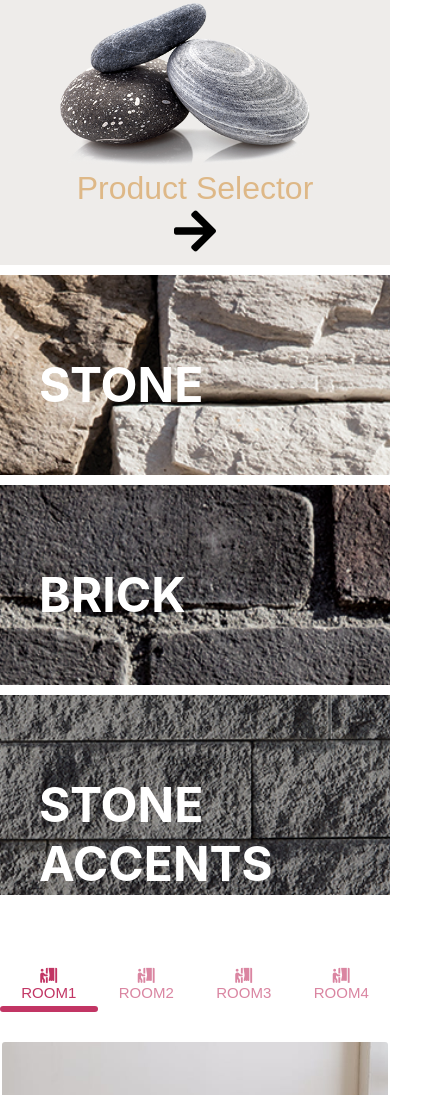
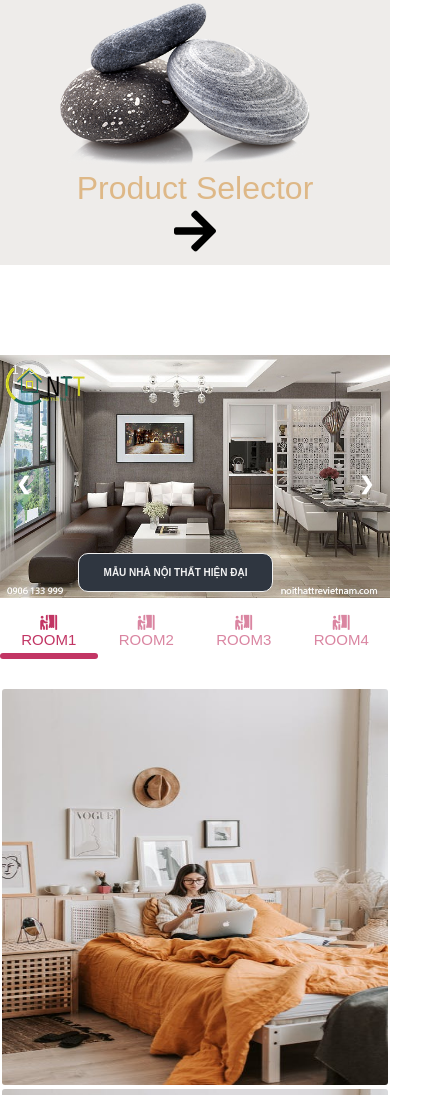
Before and after one commit to khainguyen2701/codeHTML, a plain HTML site: page index.html in a window 390 px wide. Shown: the part 1099-2194 px from the top of the page, 429 px wide, since content can reach past the window. Drawn offline with nearby package versions, Linux system fonts and the light colour scheme.

Commit message:
Update slide 08/07/2021

```diff
--- a/css/style.css
+++ b/css/style.css
@@ -4,8 +4,6 @@
     box-sizing: border-box;
 }
 body{
-    overflow-x: hidden;
-
     font-family: "Poppins", sans-serif;
 }
 
@@ -78,6 +76,7 @@ header .icon{
     background-color: #34495e;
     background-size: cover;
     height: 140vh;
+    overflow: hidden;
 }
 .text_tile_content{
     position: relative;
@@ -134,54 +133,81 @@ header .icon{
 .btnLeft_selector_stone i{
     font-size: 5rem;
 }
-.stone_seletor{
 
 
-    background: rgba(255, 252, 252, 0.9);
-    background:url('../img/whitebarkv1.jpg') no-repeat;
-    background-size: cover;
+.slideshow-container {
+    max-width: 1000px;
     position: relative;
-    background-position: center center;
-    top: -80px;
-    transition: .9s;
-    z-index: 1;
-    height: 200px;
-    padding: 10px;
+    margin: auto;
+  }
+ /* ẩn hình ảnh cho phần tử slideshow */
+  .mySlides {
+    display: none;
+  }
+ /* thiết kế nút mũi tên*/
+  .prev, .next {
+    cursor: pointer;
+    position: absolute;
+    top: 50%;
+    width: auto;
+    margin-top: -22px;
+    padding: 16px;
+    color: white;
+    font-weight: bold;
+    font-size: 18px;
+    transition: 0.6s ease;
+    border-radius: 0 3px 3px 0;
+    user-select: none;
+  }
+ /* thiết kế nút mũi tên next nằm phía bên phải */
+  .next {
+    right: 0;
+    border-radius: 3px 0 0 3px;
+  }
+ /* hiệu ứng thay đổi background khi hover vào nút mũi tên*/
+  .prev:hover, .next:hover {
+    background-color: rgba(0,0,0,0.8);
+  }
+ /* Thiết lập style cho nội dung của mỗi phần tử slideshow */
+  .text {
+    color: #f2f2f2;
+    font-size: 15px;
+    padding: 8px 12px;
+    position: absolute;
+    bottom: 50%;
+    width: 40%;
+    text-align: center;
+    top: 93%;
+    left: 58%;
+    border: 1px solid;
+    background: #2f3640;
+    height: 6%;
+    border-radius:10px ;
+  }
+ /* Thiết lập style cho số hiển thị của phần tử */
+  .numbertext {
+    color: #f2f2f2;
+    font-size: 12px;
+    padding: 8px 12px;
+    position: absolute;
+    top: 0;
+  }
+  .fade {
+    -webkit-animation-name: fade;
+    -webkit-animation-duration: 1.5s;
+    animation-name: fade;
+    animation-duration: 1.5s;
+  }
+ @-webkit-keyframes fade {
+    from {opacity: .4}
+    to {opacity: 1}
+  }
+ @keyframes fade {
+    from {opacity: .4}
+    to {opacity: 1}
+  }
 
-}
-.stone_seletor .title_selector_stone_seletor,
-.brick_seletor .title_selector_brick_seletor,
-.stone_accents_seletor .title_selector_stone_accents_seletor{
-   position: absolute;
-   top: 40%;
-   left: 10%;
-   font-size: 2rem;
-   color: white;
-   font-weight: 900;
-   font-family: -apple-system, BlinkMacSystemFont, 'Segoe UI', Roboto, Oxygen, Ubuntu, Cantarell, 'Open Sans', 'Helvetica Neue', sans-serif;
-}
-.brick_seletor{
-    background: url('../img/ironsidev1-bg.jpg') no-repeat;
-    background-size: cover;
-    position: relative;
-    background-position: center center;
-    top: -70px;
-    transition: .9s;
-    z-index: 1;
-    height: 200px;
-    padding: 10px;
-}
-.stone_accents_seletor{
-    background: url('../img/stonaccents-ghosted.jpg') no-repeat;
-    background-size: cover;
-    position: relative;
-    background-position: center center;
-    top: -60px;
-    transition: .9s;
-    z-index: 1;
-    height: 200px;
-    padding: 10px;
-}
+
 
 /**/
 .tabs {
@@ -308,6 +334,15 @@ header .icon{
         width: 500px;
         margin-left: 200px;
     }
+    .text {
+        width: 50%;
+        top: 80%;
+        left: 20%;
+        height: 16%;
+        display: flex;
+        justify-content: center;
+        align-items: center;
+      }
 }
 @media (max-width:740px) {
     .text_title{
@@ -337,6 +372,18 @@ header .icon{
         padding: 16px 20px 11px 20px;
         font-size: 20px;
         margin: 0 auto;
+      }
+      .text {
+        font-size: 10px;
+        padding: 8px 12px;
+        width: 71%;
+        top: 80%;
+        left: 20%;
+        border: 1px solid;
+        height: 16%;
+        display: flex;
+        justify-content: center;
+        align-items: center;
       }
 }
 @media (max-width:418px) {
@@ -376,4 +423,16 @@ header .icon{
         font-size: 15px;
         margin: 0 auto;
       }
+      .text {
+        font-size: 10px;
+        padding: 8px 12px;
+        width: 50%;
+        top: 80%;
+        left: 20%;
+        border: 1px solid;
+        height: 16%;
+        justify-content: center;
+        display: flex;
+        align-items: center;
+      }
 }
--- a/index.html
+++ b/index.html
@@ -31,6 +31,7 @@
             <li><a href="#tabUIS">Choose Room</a></li>
         </ul>
     </header>
+
     <div class="once_pleace_header" id="mainHeader">
         <div class="text_tile_content">
             <h3 class="text_title">Authentic Products that Elevate<br> Quality & Design </h3>
@@ -50,23 +51,37 @@
     </div>
 
 
-    <div class="stone_seletor" id="stone">
-        <div class="title_selector_stone_seletor">
-            <h2 class="title_selector_stone">STONE</h2>
+    <div class="slideshow-container">
+        <!-- Kết hợp hình ảnh và nội dung cho mội phần tử trong slideshow-->
+         <div class="mySlides fade">
+           <div class="numbertext">1 / 5</div>
+           <img src="./img/1-mau-nha-dep-noi-that-hien-dai-can-80m2 (1).jpg" style="width:100%">
+           <div class="text"><b>MẪU NHÀ NỘI THẤT HIỆN ĐẠI</b></div>
          </div>
+        <div class="mySlides fade">
+           <div class="numbertext">2 / 5</div>
+           <img src="./img/DucPhuHome_pj5uB8OhqzxVEU7PLXfm11304062018_071526_AM_.png" style="width:100%">
+           <div class="text"><b>MẪU PHÒNG KHÁCH HIỆN ĐẠI 1</b></div>
          </div>
-    <div class="brick_seletor" id="brick" >
-        <div class="title_selector_brick_seletor">
-            <h2 class="title_selector_brick">BRICK</h2>
+        <div class="mySlides fade">
+           <div class="numbertext">3 / 5</div>
+           <img src="./img/Thiet-ke-noi-that-phong-khach-nha-pho.jpg" style="width:100%">
+           <div class="text"><b>MẪU PHÒNG KHÁCH HIỆN ĐẠI NHÀ PHỐ</b></div>
          </div>
+         <div class="mySlides fade">
+            <div class="numbertext">4 / 5</div>
+            <img src="./img/phòng-khách-biệt-thự-1.jpg" style="width:100%">
+            <div class="text"><b>MẪU PHÒNG KHÁCH BIỆT THỰ</b></div>
           </div>
-    <div class="stone_accents_seletor" id="stoneaccents">
-        <div class="title_selector_stone_accents_seletor">
-            <h2 class="title_selector_stone">STONE ACCENTS</h2>
+          <div class="mySlides fade">
+            <div class="numbertext">5 / 5</div>
+            <img src="./img/Noi-that-nguyen-can-sang-trong-nha-anh-truong (7).jpg" style="width:100%">
+            <div class="text"><b>MẪU PHÒNG LÀM VIỆC BẰNG GỖ</b></div>
           </div>
+        <!-- Nút điều khiển mũi tên-->
+         <a class="prev" onclick="plusSlides(-1)">❮</a>
+         <a class="next" onclick="plusSlides(1)">❯</a>
        </div>
-
-
 
     <div class="tabUI" id="tabUIS">
         <div class="tabs">
@@ -124,6 +139,7 @@
 
     <script src="https://ajax.googleapis.com/ajax/libs/jquery/3.5.1/jquery.min.js"></script>
     <script src="./js/main.js"></script>
+
 </body>
 
 </html>
--- a/js/main.js
+++ b/js/main.js
@@ -1,9 +1,13 @@
-//sidebar menu
-$(document).ready(function(){
-    $('.icon').on('click',function(){
-        $('#sidebar').toggleClass('show');
-    })
+
+
+var $ = document.querySelector.bind(document);
+var $$ = document.querySelectorAll.bind(document);
+const icon = $('.icon');
+const sidebar = $('#sidebar');
+icon.addEventListener('click',function(){
+    sidebar.classList.toggle('show');
 })
+//scroll header
 window.onscroll = function() {scrollFunction()};
 function scrollFunction()
 {
@@ -16,8 +20,8 @@ function scrollFunction()
       }
 }
 
-var $ = document.querySelector.bind(document);
-var $$ = document.querySelectorAll.bind(document);
+//tabUI
+
 const tabs = $$('.tab-item');
 const line = $('.tabs .line');
 const panes = $$('.tab-pane');
@@ -37,3 +41,22 @@ tabs.forEach(function(tab,index){
         pane.classList.add("active");
     }
 })
+
+
+
+//slide
+var slideIndex = 1;
+ showSlides(slideIndex);
+function plusSlides(n) {
+   showSlides(slideIndex += n);
+ }
+function showSlides(n) {
+   var i;
+   var slides = document.getElementsByClassName("mySlides");
+   if (n > slides.length) {slideIndex = 1}
+   if (n < 1) {slideIndex = slides.length}
+   for (i = 0; i < slides.length; i++) {
+       slides[i].style.display = "none";
+   }
+   slides[slideIndex-1].style.display = "block";
+ }
```
Also changed, not shown: img/1-mau-nha-dep-noi-that-hien-dai-can-80m2 (1).jpg (added), img/DucPhuHome_pj5uB8OhqzxVEU7PLXfm11304062018_071526_AM_.png (added), img/Noi-that-nguyen-can-sang-trong-nha-anh-truong (7).jpg (added), img/Thiet-ke-noi-that-phong-khach-nha-pho.jpg (added), img/pgctk-20-lg_853d077bec06435bb90922a4f495c362_grande.png (added), img/phòng-khách-biệt-thự-1.jpg (added), img/tranh-trang-tri-nha-3.png (added). Lines whose indentation alone changed are shown as unchanged.
